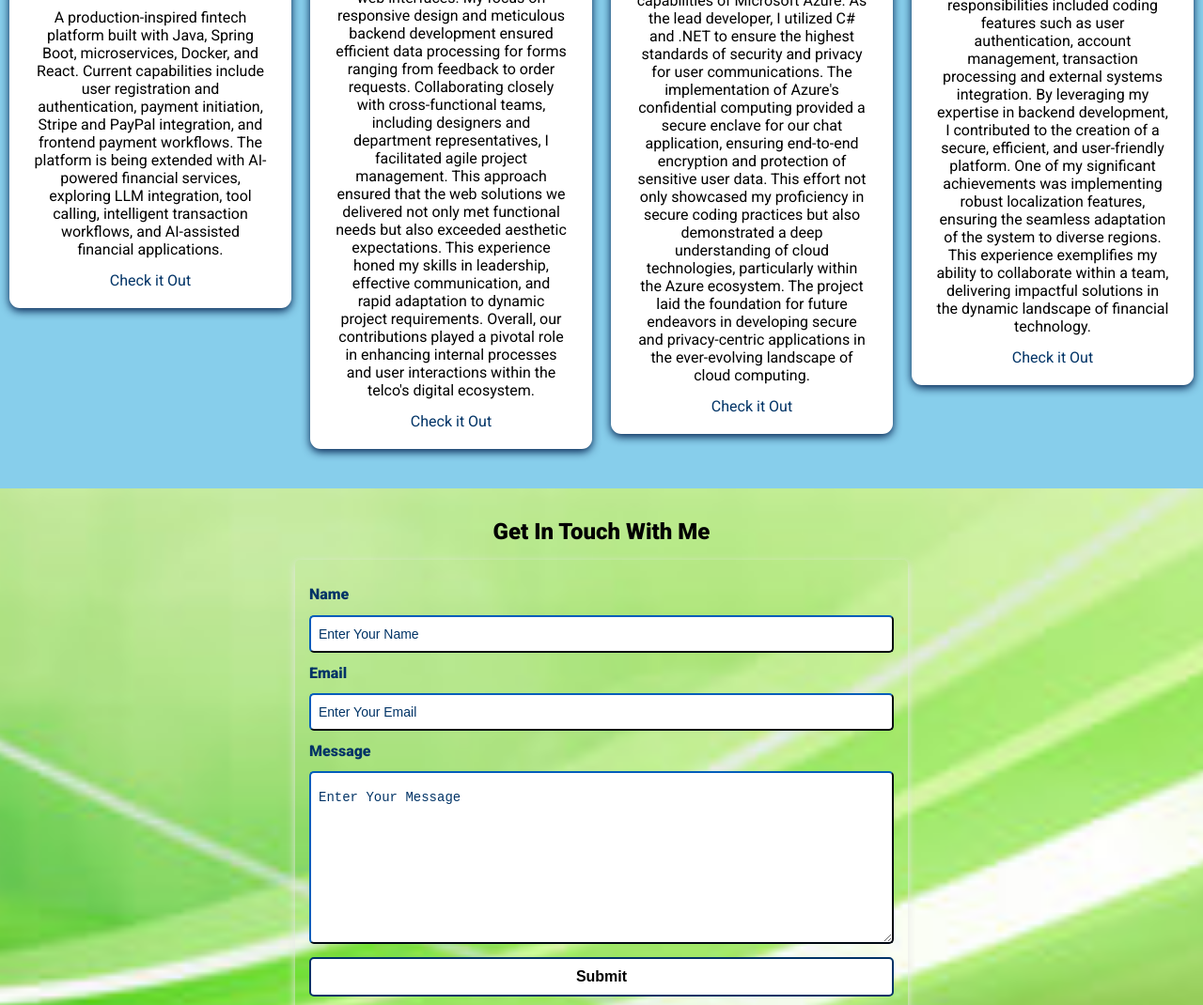
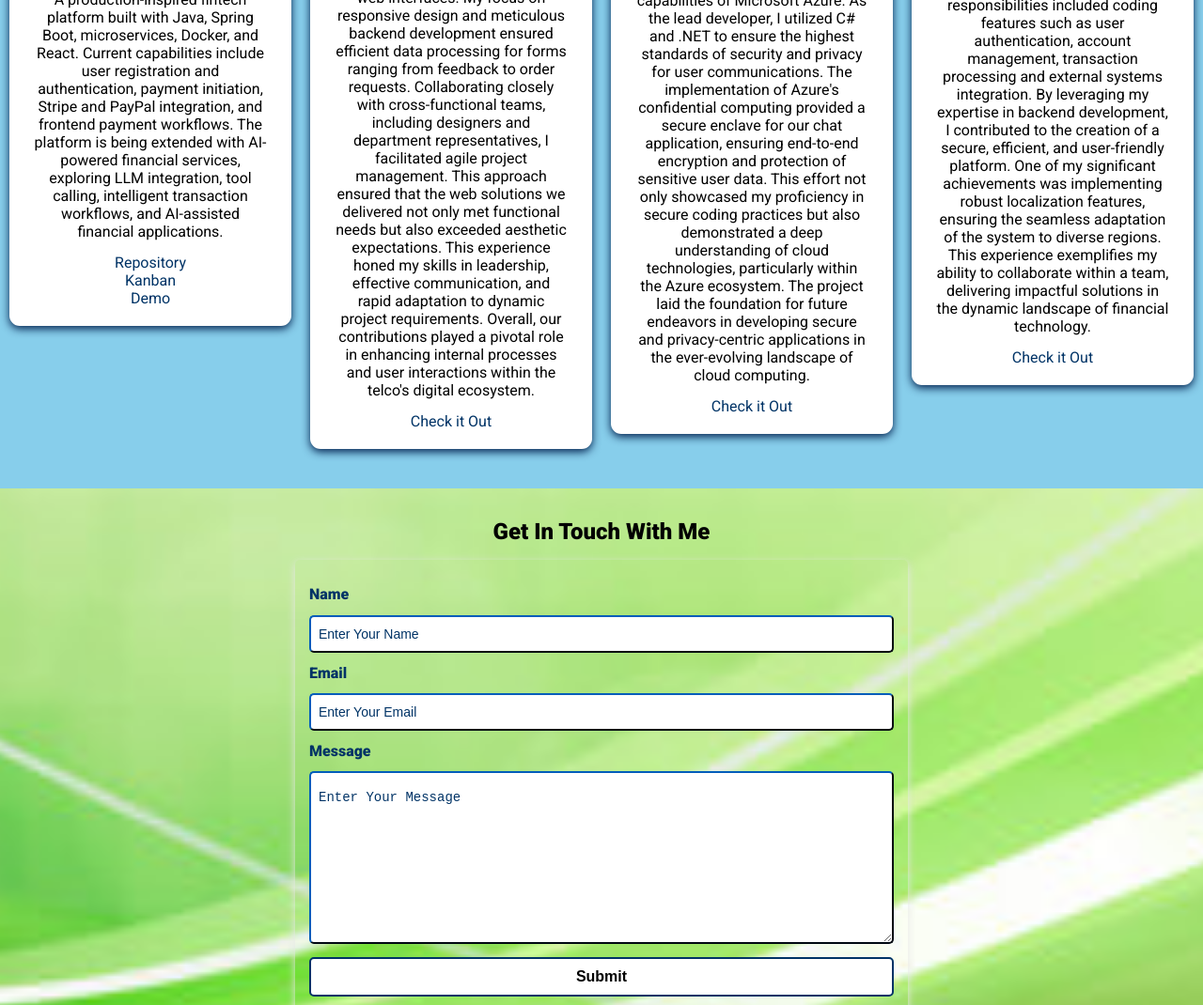
Before and after one commit to ryryanb/ryryanb.github.io, a plain HTML site: page index.html in a window 1280 px wide. Shown: the part 1114-2184 px from the top of the page at 94% size. Drawn offline with nearby package versions, Linux system fonts and the light colour scheme.

Commit message:
added links

```diff
--- a/index.html
+++ b/index.html
@@ -156,7 +156,11 @@ Current capabilities include user registration and authentication, payment initi
 
 The platform is being extended with AI-powered financial services, exploring LLM integration, tool calling, intelligent transaction workflows, and AI-assisted financial applications.
           </p>
-          <a href="https://fintech-core-frontend.vercel.app/" target="_blank" class="project-link">Check it Out</a>
+           <a href="https://github.com/ryryanb/fintech_core/" target="_blank" class="project-link">Repository</a>
+          <br/>
+           <a href="https://github.com/users/ryryanb/projects/1/" target="_blank" class="project-link">Kanban</a>
+         <br/>
+          <a href="https://fintech-core-frontend.vercel.app/" target="_blank" class="project-link">Demo</a>
         </div>
 
         <div class="project-container project-card">
```
